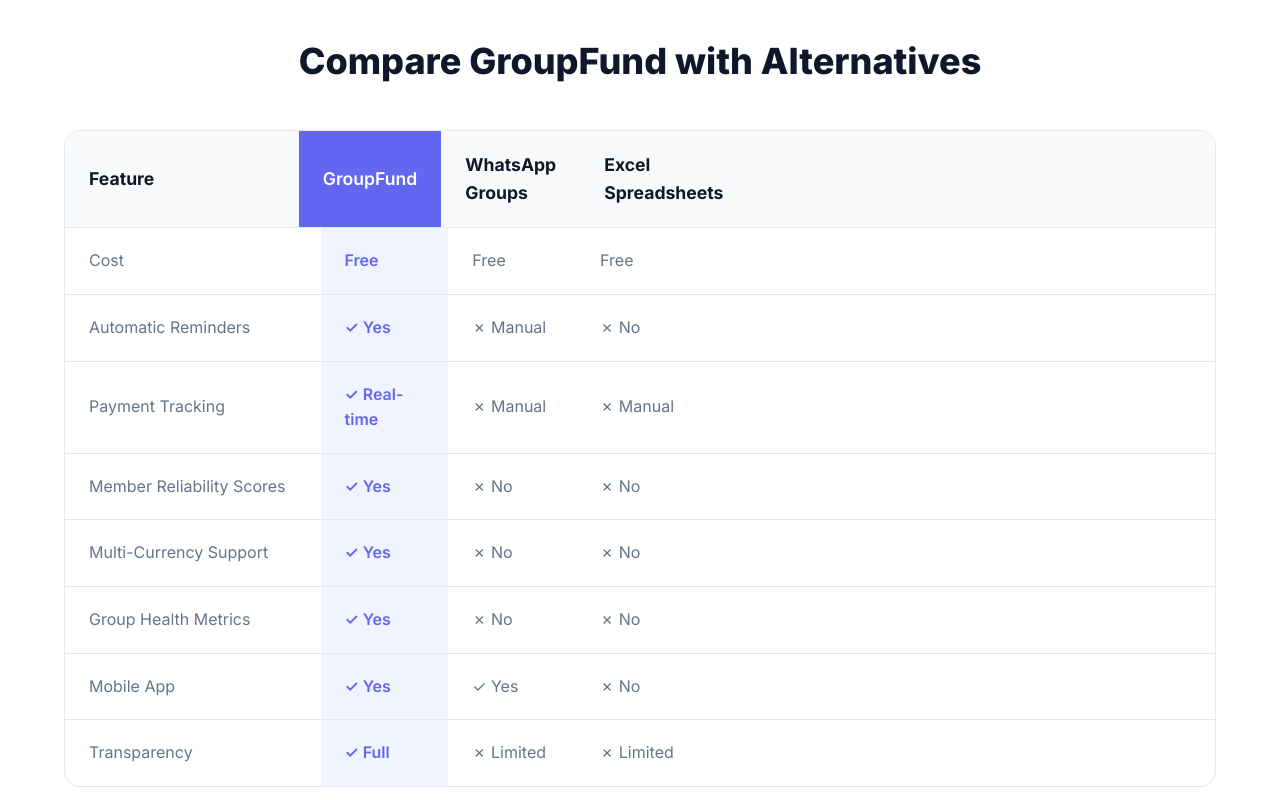
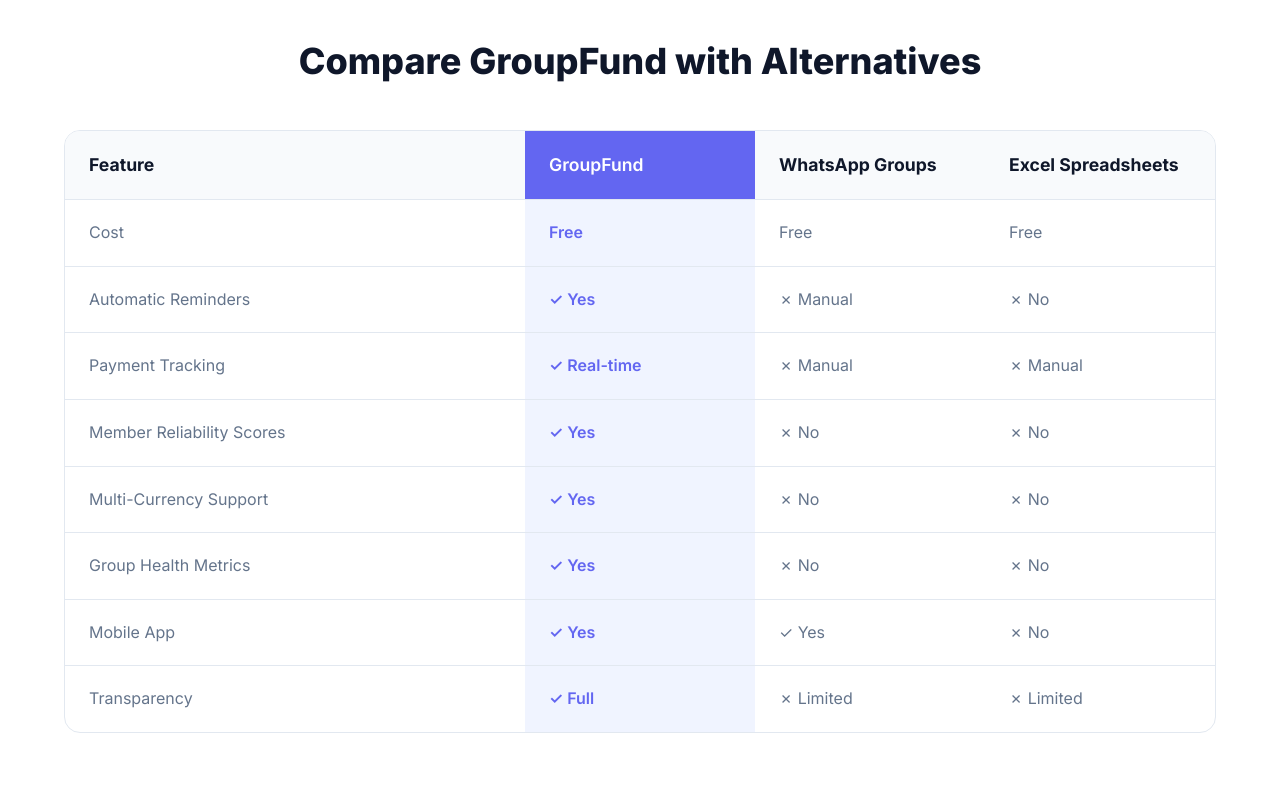
Before and after one commit to chinazaaa/groupfund-website, a React (Vite) app: page /pricing in a window 1280 px wide. Shown: the part 2260-3060 px from the top of the page. Built offline with nearby package versions, Linux system fonts and the light colour scheme; no server answers.

Commit message:
Update App.css

```diff
--- a/src/App.css
+++ b/src/App.css
@@ -2871,6 +2871,17 @@
   border: 1px solid #e2e8f0;
 }
 
+.pricing-comparison .comparison-table {
+  max-width: 100%;
+  width: 100%;
+}
+
+.pricing-comparison .comparison-row {
+  display: grid;
+  grid-template-columns: 2fr 1fr 1fr 1fr;
+  border-bottom: 1px solid #e2e8f0;
+}
+
 .comparison-row {
   display: grid;
   grid-template-columns: 2fr 1fr 1fr 1fr 1fr 1fr 1fr 1fr;
@@ -2966,6 +2977,10 @@
   .comparison-row {
     grid-template-columns: 1fr;
     gap: 0;
+  }
+
+  .pricing-comparison .comparison-row {
+    grid-template-columns: 1fr;
   }
 
   .comparison-row.header {
```
